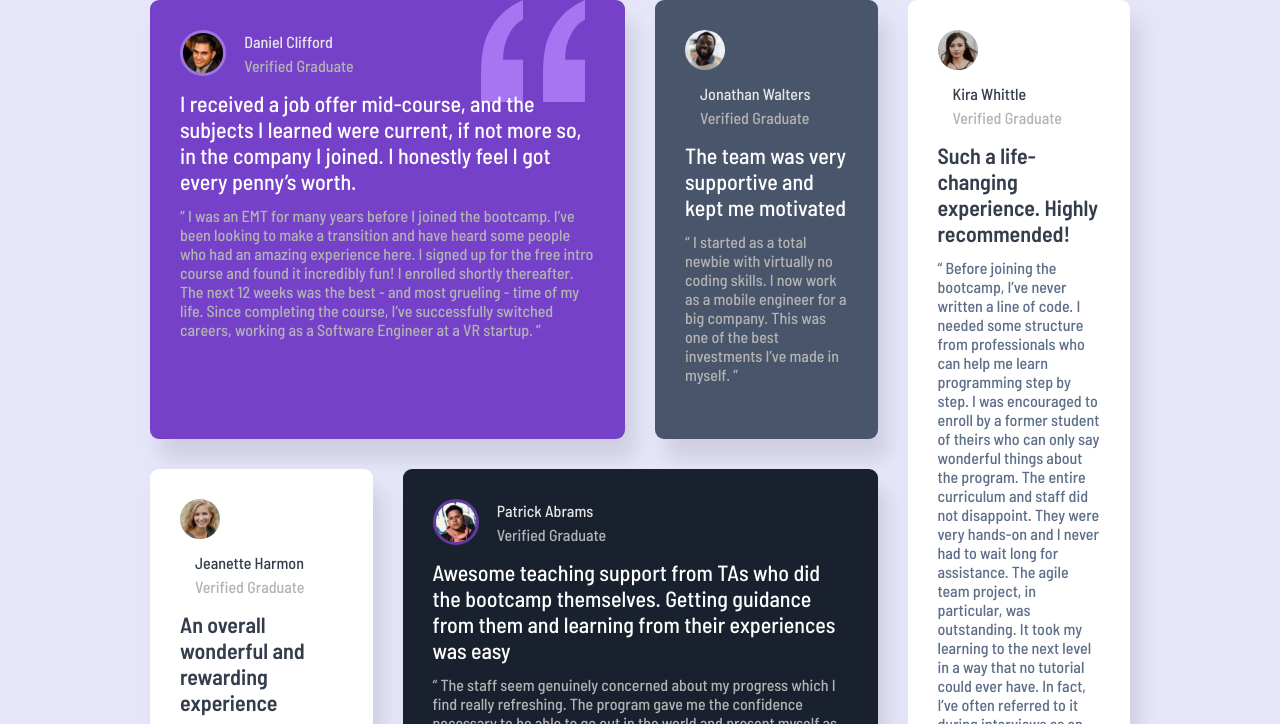
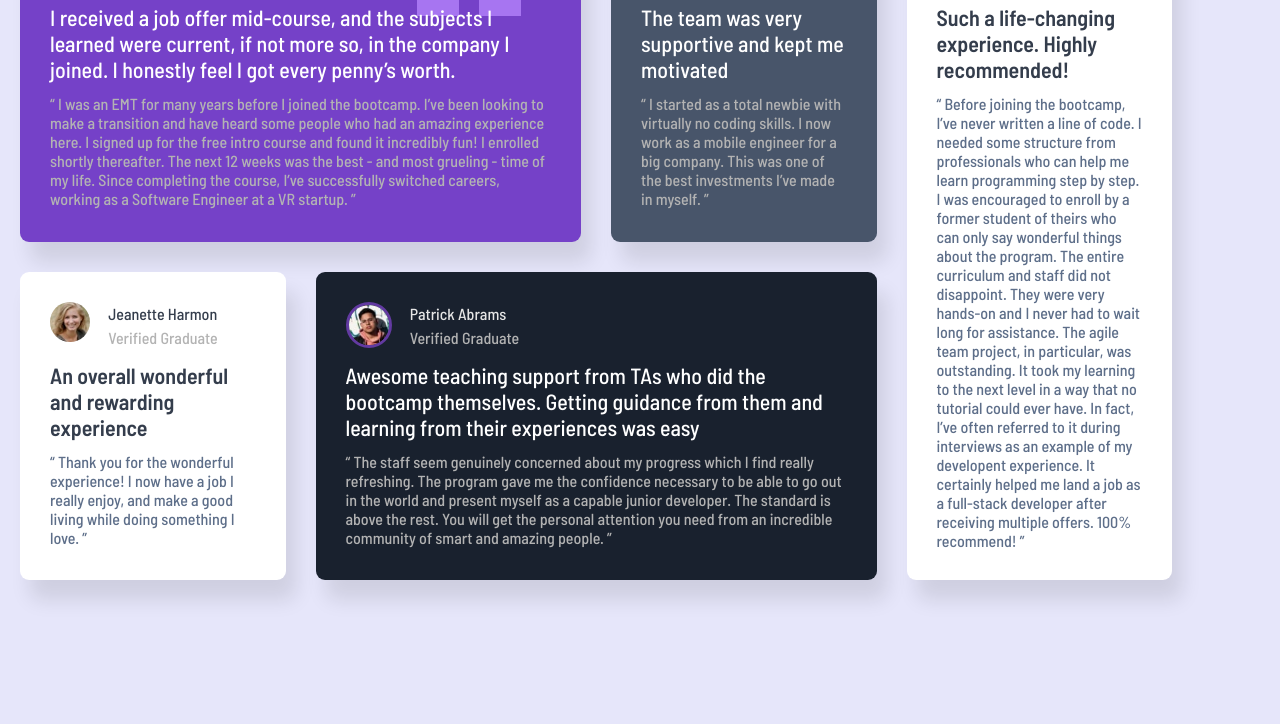
Before and after one commit to Tolulope-as/testimonial-grid-project, a plain HTML site: page index.html in a window 1280 px wide. Shown: the part 150-874 px from the top of the page. After the commit the page ends 800 px from the top, so only its background shows below. Drawn offline with Linux system fonts and the light colour scheme.

Commit message:
Update style.css

```diff
--- a/style.css
+++ b/style.css
@@ -116,13 +116,15 @@ img{
 @media screen and (min-width:1000px){
 .grid-container{
     display: grid;
+    max-width:90%;
     gap: 30px;
-    padding: 150px;
+    padding-block: 4rem;
     grid-template-columns:1fr 1fr 1fr 1fr;
 
 }
 .griditem1{
     grid-column: 1/3;
+    background-position:top right 60px;
 
 }
 
```
